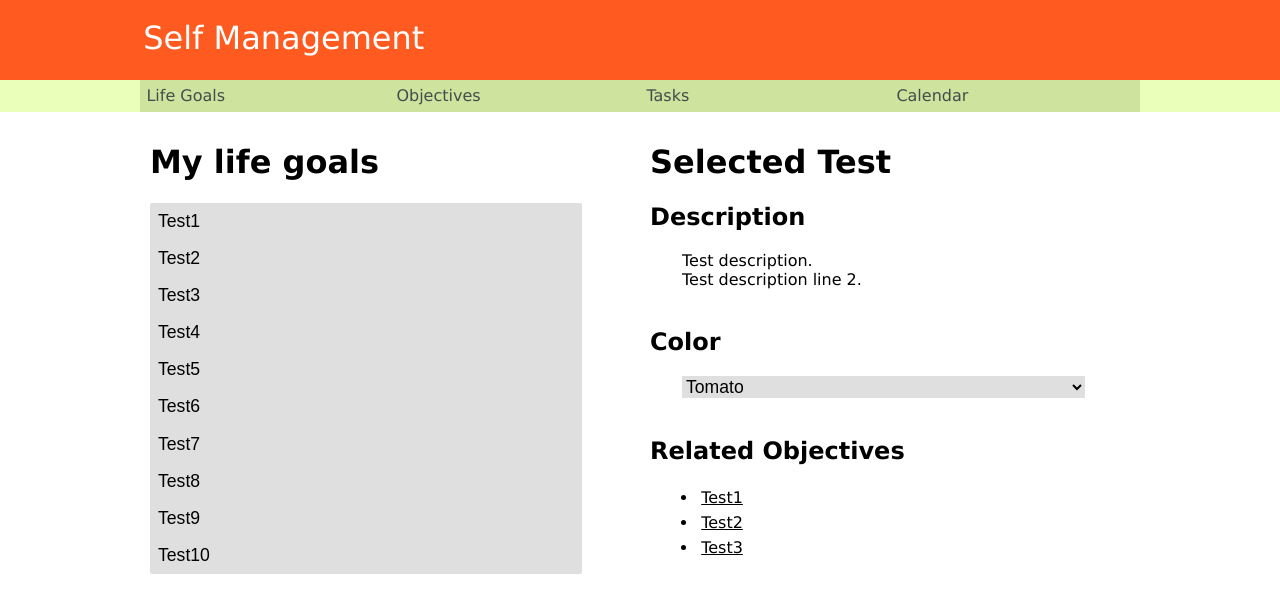
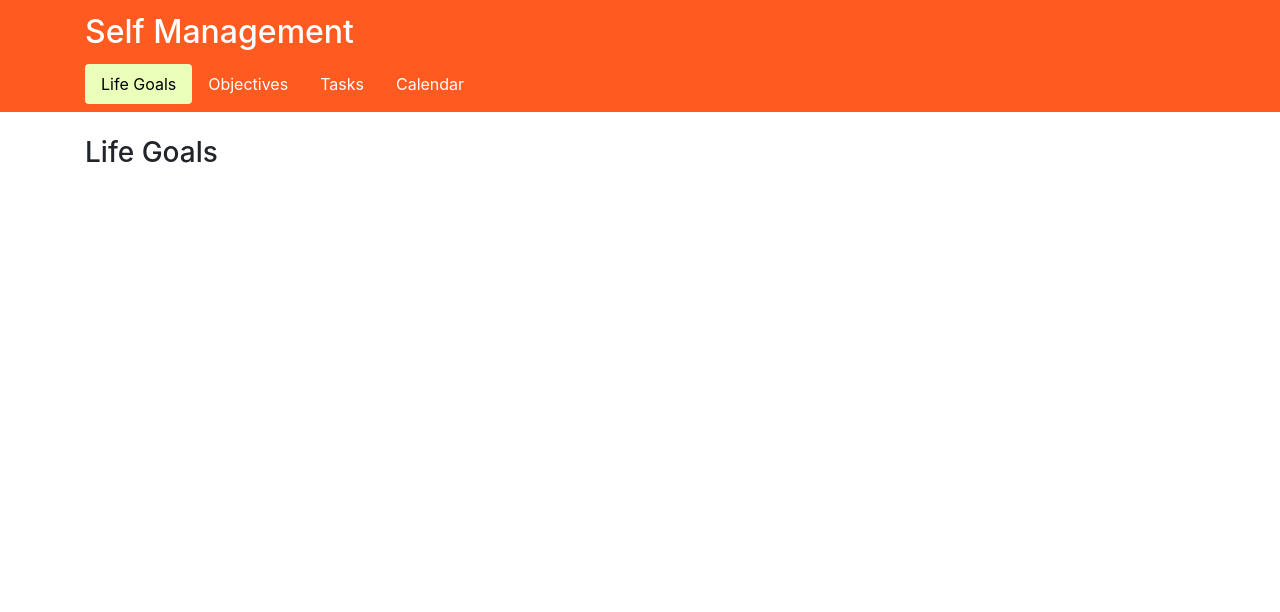
Before and after one commit to diaconuccalin/self-management-web-app, a plain HTML site: page basic-frontend/index.html in a window 1280 px wide. Drawn offline with nearby package versions, Linux system fonts and the light colour scheme.

Commit message:
Rewritten tabs using bootstrap

```diff
--- a/basic-frontend/index.html
+++ b/basic-frontend/index.html
@@ -1,85 +1,58 @@
 <!DOCTYPE html>
 <html lang="en">
-<head>
+  <head>
     <meta charset="utf-8">
+    <meta name="viewport" content="width=device-width, initial-scale=1, shrink-to-fit=no">
+
+    <link rel="stylesheet" href="https://stackpath.bootstrapcdn.com/bootstrap/4.3.1/css/bootstrap.min.css" integrity="sha384-ggOyR0iXCbMQv3Xipma34MD+dH/1fQ784/j6cY/iJTQUOhcWr7x9JvoRxT2MZw1T" crossorigin="anonymous">
+    <link rel="stylesheet" href="styles.css">
+
+    <script src="https://ajax.googleapis.com/ajax/libs/jquery/3.4.1/jquery.min.js"></script>
+    <script src="https://cdnjs.cloudflare.com/ajax/libs/popper.js/1.14.7/umd/popper.min.js"></script>
+    <script src="https://maxcdn.bootstrapcdn.com/bootstrap/4.3.1/js/bootstrap.min.js"></script>
+
     <title>Self management</title>
-    <script src="index.js"></script>
-	<link rel="stylesheet" href="styles.css">
-</head>
-<body>
-  <div class = "bgtitle">
-    <div class = "activeZone">
-      <div class = "title">Self Management</div>
-    </div>
-  </div>
-  <div class = "bgtabs">
-    <div class = "activeZone">
-  	   <a href><div class = "tab"><div class = "tabText">Life Goals</div></div></a>
-       <a href><div class = "tab"><div class = "tabText">Objectives</div></div></a>
-       <a href><div class = "tab"><div class = "tabText">Tasks</div></div></a>
-       <a href><div class = "tab"><div class = "tabText">Calendar</div></div></a>
-    </div>
-  </div>
-  <div class = "content">
-    <div class = "activeZone">
+  </head>
 
-      <div class = "halfZone">
-        <h1>My life goals</h1>
-        <select name = "My life goals" size = "10">
-          <option value = "test1">Test1</option>
-          <option value = "test2">Test2</option>
-          <option value = "test3">Test3</option>
-          <option value = "test4">Test4</option>
-          <option value = "test5">Test5</option>
-          <option value = "test6">Test6</option>
-          <option value = "test7">Test7</option>
-          <option value = "test8">Test8</option>
-          <option value = "test9">Test9</option>
-          <option value = "test10">Test10</option>
-          <option value = "test11">Test11</option>
-          <option value = "test12">Test12</option>
-        </select>
+
+  <body>
+    <nav class="navbar navbar-dark my-primary">
+      <div class="container">
+        <a class="navbar-brand" href="#"><h2>Self Management</h2></a>
       </div>
 
-      <div class = "halfZone">
-        <h1>Selected Test</h1>
+      <div class="container">
+        <ul class="nav nav-pills" role="tablist">
+          <li class="nav-item">
+            <a class="nav-link active" data-toggle="tab" href="#goals">Life Goals</a>
+          </li>
+          <li class="nav-item">
+            <a class="nav-link" data-toggle="tab" href="#objectives">Objectives</a>
+          </li>
+          <li class="nav-item">
+            <a class="nav-link" data-toggle="tab" href="#tasks">Tasks</a>
+          </li>
+          <li class="nav-item">
+            <a class="nav-link" data-toggle="tab" href="#calendar">Calendar</a>
+          </li>
+        </ul>
+      </nav>
 
-        <h2>Description</h2>
-        <div class = "subContent">
-          Test description.<br>
-          Test description line 2.<br>
+      <div class="tab-content">
+        <div id="goals" class="container tab-pane active"><br>
+          <h3>Life Goals</h3>
         </div>
-
-        <br>
-        <h2>Color</h2>
-        <div class = "subContent">
-          <select>
-            <option value = "tomato">Tomato</option>
-            <option value = "tangerine">Tangerine</option>
-            <option value = "banana">Banana</option>
-            <option value = "basil">Basil</option>
-            <option value = "sage">Sage</option>
-            <option value = "peacock">Peacock</option>
-            <option value = "blueberry">Blueberry</option>
-            <option value = "lavander">Lavander</option>
-            <option value = "grape">Grape</option>
-            <option value = "flamingo">Flamingo</option>
-            <option value = "graphite">Graphite</option>
-          </select>
+        <div id="objectives" class="container tab-pane fade"><br>
+          <h3>Objectives</h3>
         </div>
-
-        <br>
-        <h2>Related Objectives</h2>
-        <div class = "subContent">
-          <ul>
-            <li><a href>Test1</a></li>
-            <li><a href>Test2</a></li>
-            <li><a href>Test3</a></li>
-          </ul>
+        <div id="tasks" class="container tab-pane fade"><br>
+          <h3>Tasks</h3>
         </div>
-
+        <div id="calendar" class="container tab-pane fade"><br>
+          <h3>Calendar</h3>
+        </div>
       </div>
     </div>
-  </div>
-</body>
+
+  </body>
 </html>
--- a/basic-frontend/styles.css
+++ b/basic-frontend/styles.css
@@ -1,3 +1,4 @@
+/*
 body {
   margin: 0;
   padding: 0;
@@ -90,3 +91,21 @@ select:checked {
   background-color: red;
   color: red;
 }
+*/
+
+.my-primary{
+  background-color: rgb(255, 90, 31);
+}
+
+.my-secondary{
+  background-color: rgb(234, 255, 186);
+}
+
+.nav-pills .nav-link.active, .nav-pills .show > .nav-link {
+    color: black;
+    background-color: rgb(234, 255, 186);
+}
+
+.nav-pills .nav-link:not(.active) {
+    color: white;
+}
```
